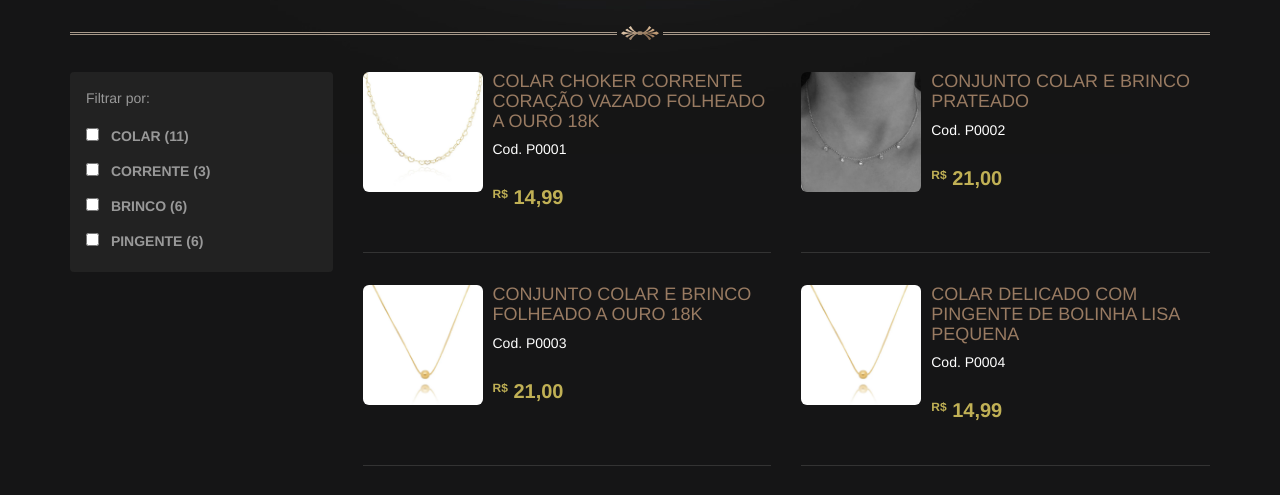
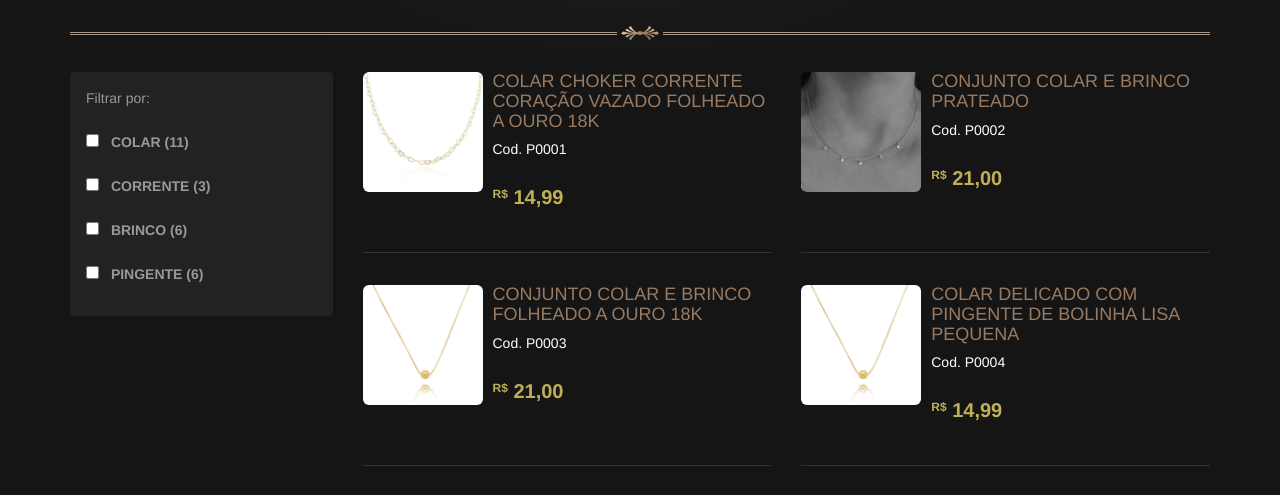
Before and after one commit to fmlimao/fabianapacheco-joias, a plain HTML site: page home.html in a window 1280 px wide. Shown: the part 191-686 px from the top of the page. Drawn offline with nearby package versions, Linux system fonts and the light colour scheme.

Commit message:
Atualizando layout do filtro

```diff
--- a/home.html
+++ b/home.html
@@ -83,6 +83,7 @@
                   {{ category.name.toUpperCase() }} ({{ category.amount }})
                 </label>
               </li>
+              <div class="clearfix"></div>
             </ul>
           </div>
 
--- a/style.less
+++ b/style.less
@@ -206,20 +206,38 @@ body::-webkit-scrollbar-thumb {
   }
 
   ul {
+    // background-color: red;
+
     margin: 0;
     padding: 0;
+    width: 100%;
     list-style: none;
 
     li {
+      // background-color: green;
+
       margin-bottom: 8px;
-
-      input {
-        margin-right: 8px;
-      }
+      width: 50%;
+      float: left;
 
       &:last-child {
         margin-bottom: 0;
       }
+
+      label {
+        display: block;
+        height: 36px;
+        line-height: 36px;
+
+        input {
+          margin-right: 8px;
+        }
+      }
+
+      @media screen and (min-width: 768px) {
+        width: 100%;
+        float: none;
+      }
     }
   }
 }
```
Also changed, not shown: style.css.
